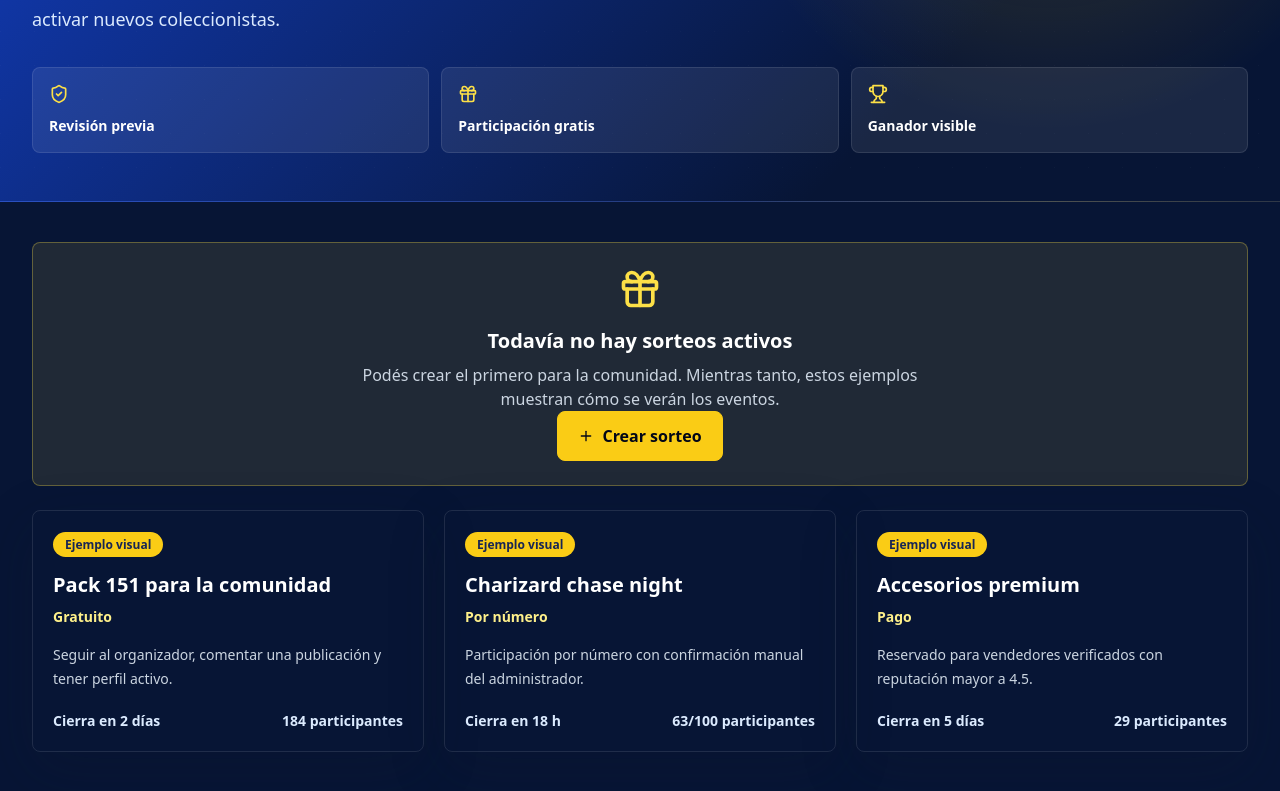
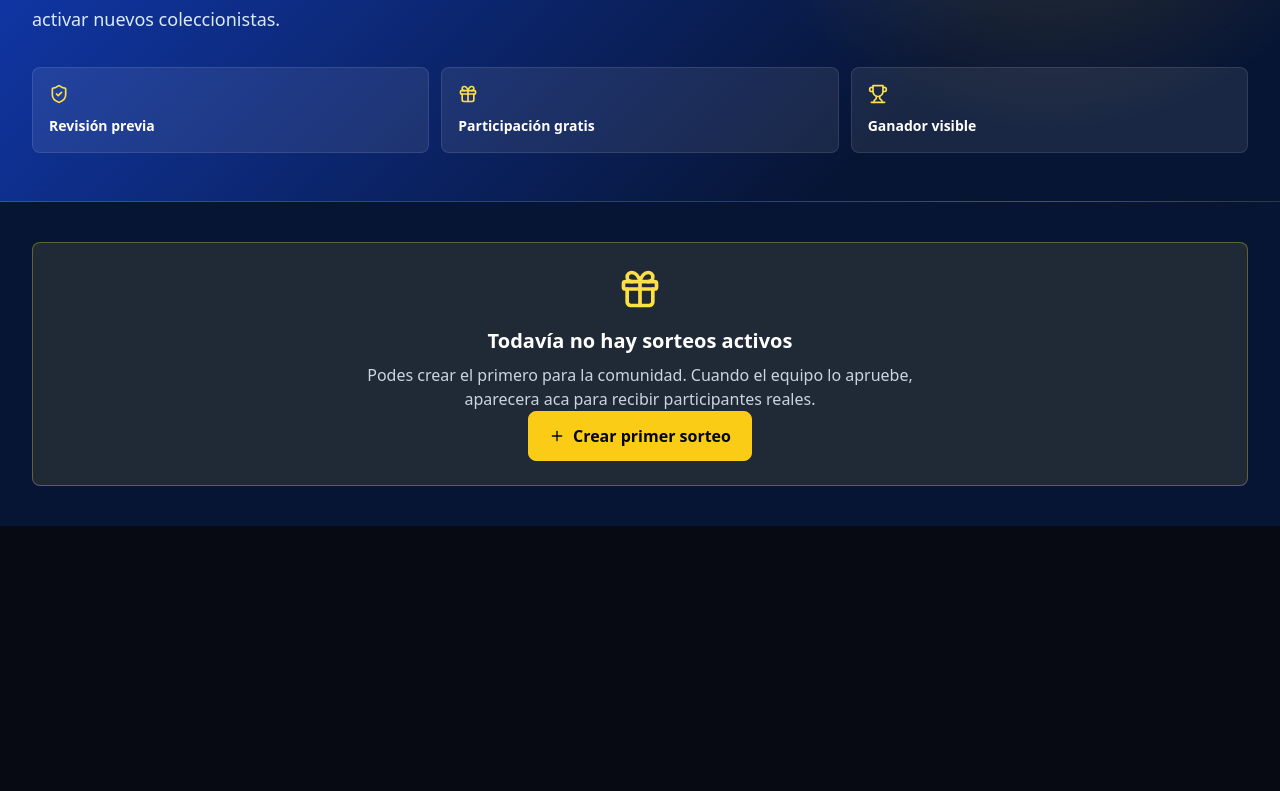
Before and after one commit to ViralFrame2026/PokeTrade-HUB, a Next.js app: page /raffles in a window 1280 px wide. Shown: the part 293-1084 px from the top of the page. After the commit the page ends 819 px from the top, so only its background shows below. Built offline with nearby package versions, Linux system fonts and the light colour scheme; no server answers; the database is empty.

Commit message:
Show only real raffles in production

```diff
--- a/app/raffles/page.tsx
+++ b/app/raffles/page.tsx
@@ -3,7 +3,6 @@ import Image from "next/image";
 import Link from "next/link";
 import { ButtonLink } from "@/components/ui/button-link";
 import { createSupabaseServerClient } from "@/lib/supabase/server";
-import { raffles as demoRaffles } from "@/lib/demo-data";
 
 export const dynamic = "force-dynamic";
 
@@ -148,7 +147,6 @@ export default async function RafflesPage() {
             })}
           </div>
         ) : (
-          <>
           <div className="rounded-lg border border-yellow-300/30 bg-yellow-300/10 p-6 text-center">
             <div>
               <Gift className="mx-auto h-11 w-11 text-yellow-300" />
@@ -156,33 +154,14 @@ export default async function RafflesPage() {
                 Todavía no hay sorteos activos
               </h2>
               <p className="mx-auto mt-2 max-w-xl text-slate-300">
-                Podés crear el primero para la comunidad. Mientras tanto, estos ejemplos muestran cómo se verán los eventos.
+                Podes crear el primero para la comunidad. Cuando el equipo lo apruebe,
+                aparecera aca para recibir participantes reales.
               </p>
               <ButtonLink href="/raffles/new" icon={Plus}>
-                Crear sorteo
+                Crear primer sorteo
               </ButtonLink>
             </div>
           </div>
-          <div className="mt-6 grid gap-5 sm:grid-cols-2 lg:grid-cols-3">
-            {demoRaffles.map((raffle) => (
-              <article
-                className="rounded-lg border border-white/10 bg-slate-950/88 p-5 shadow-[0_18px_55px_rgba(15,23,42,0.22)]"
-                key={raffle.title}
-              >
-                <span className="rounded-full bg-yellow-400 px-3 py-1 text-xs font-black text-blue-950">
-                  Ejemplo visual
-                </span>
-                <h2 className="mt-4 text-xl font-black text-white">{raffle.title}</h2>
-                <p className="mt-2 text-sm font-semibold text-yellow-200">{raffle.type}</p>
-                <p className="mt-4 text-sm leading-6 text-slate-300">{raffle.requirements}</p>
-                <div className="mt-5 flex items-center justify-between gap-3 text-sm font-bold text-blue-100">
-                  <span>{raffle.endsIn}</span>
-                  <span>{raffle.entries} participantes</span>
-                </div>
-              </article>
-            ))}
-          </div>
-          </>
         )}
       </section>
     </main>
```
